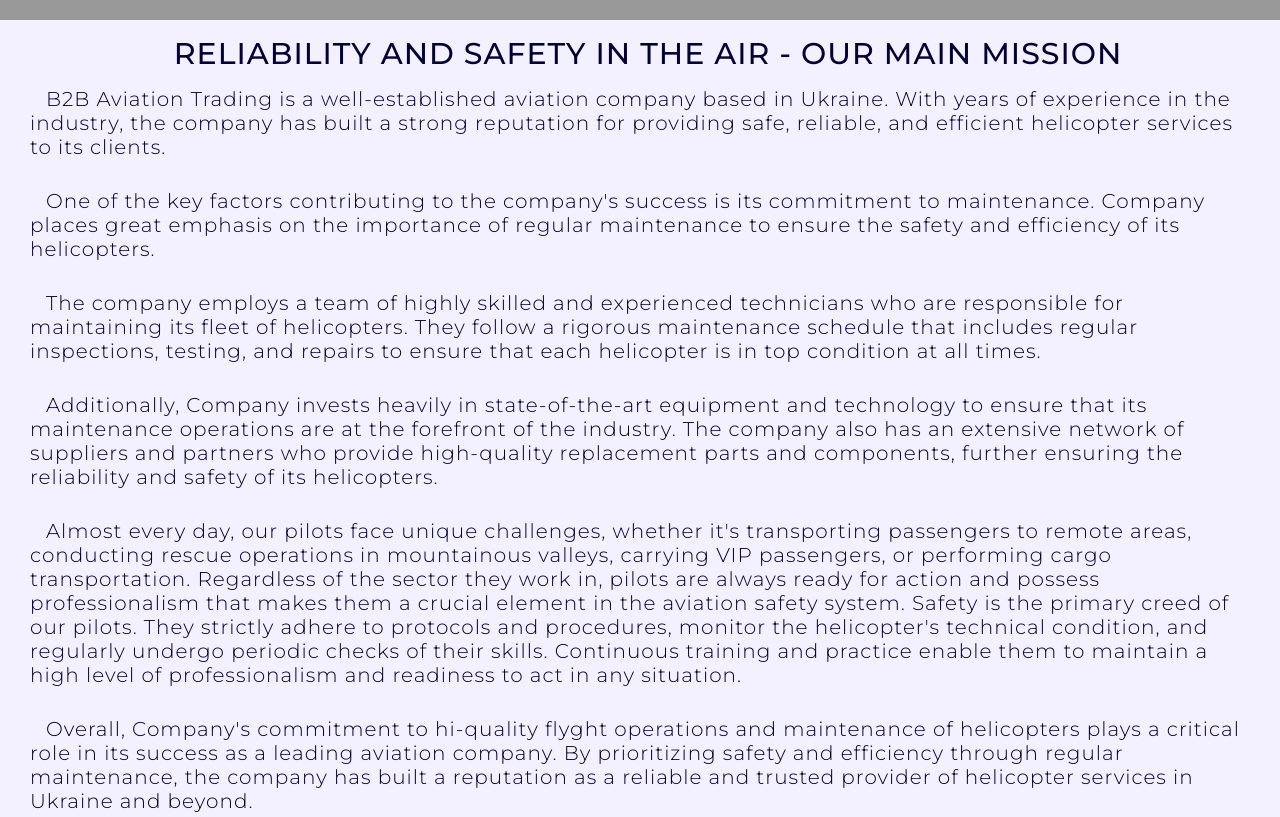
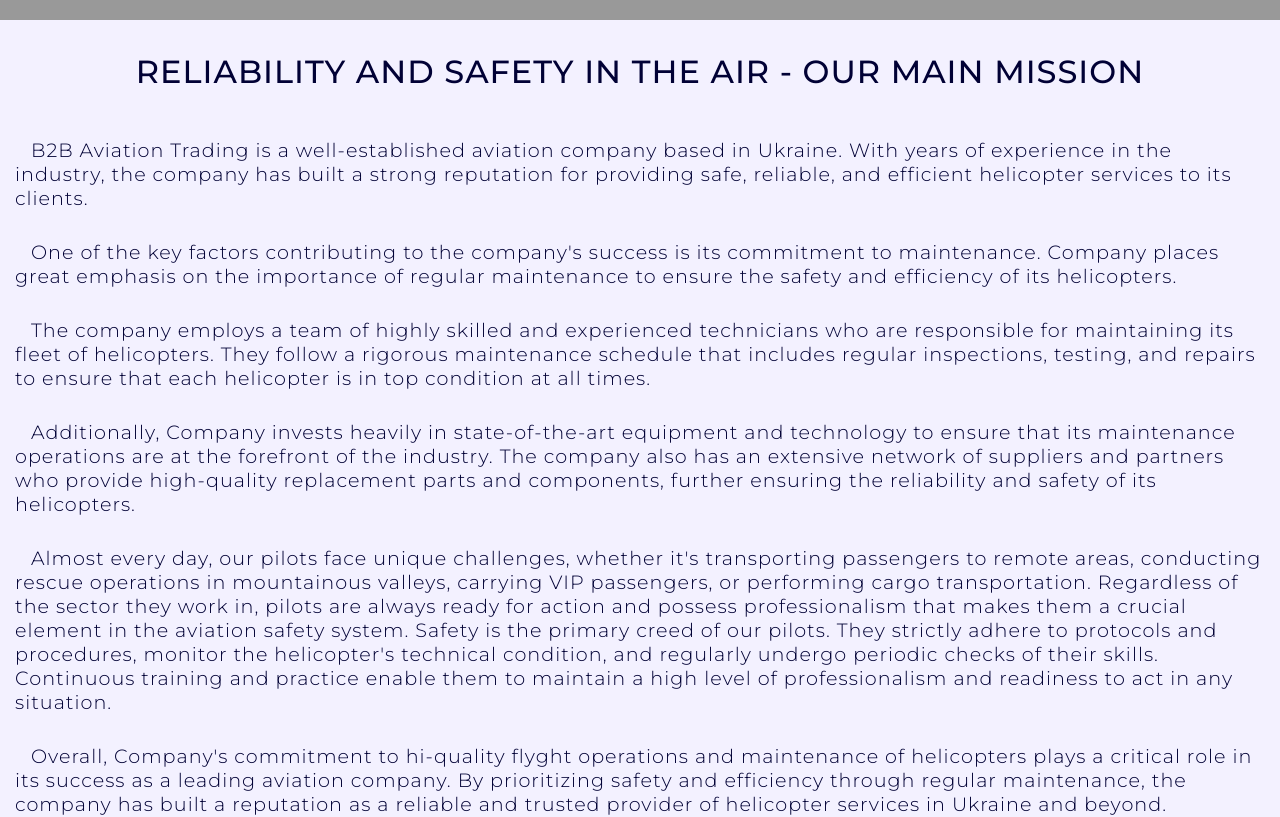
Before and after one commit to Zakatsiura/b2b_site, a React (Create React App) app: page / in a window 1280 px wide. Shown: the part 860-1677 px from the top of the page. Built offline with nearby package versions, Linux system fonts and the light colour scheme; grey boxes are pictures that could not be loaded.

Commit message:
Refactoring main css

```diff
--- a/src/components/Main/Main.module.css
+++ b/src/components/Main/Main.module.css
@@ -4,23 +4,21 @@
     background-color: var(--lightwhite);
     font-family: 'Montserrat', sans-serif;
     font-weight: 300;
+    letter-spacing: 1px;
     color: var(--primaryblack);
 }
 
 .main__title {
-    font-family: 'Montserrat', sans-serif;
+    font-size: 2rem;
+    padding: 2rem;
     font-weight: 500;
-    letter-spacing: 1px;
     text-transform: uppercase;
     text-align: center;
 }
 
 .main__text {
-    font-family: 'Montserrat', sans-serif;
-    font-weight: 300;
-    font-size: 20px;
-    text-indent: 16px;
+    font-size: 1.2rem;
+    text-indent: 1rem;
     text-align: left;
     padding: 15px;
-    letter-spacing: 1px;
 }
--- a/src/components/Main/Main.tsx
+++ b/src/components/Main/Main.tsx
@@ -16,29 +16,15 @@ const Main: React.FC = () => {
     return (
         <>
             <div className={style.main__wrapper}>
-                <div className={style.main__text}>
-                    <h2 className={style.main__title}>
-                        {locales[language].main__title}
-                    </h2>
-                    <p className={style.main__text}>
-                        {locales[language].main__p1}
-                    </p>
-                    <p className={style.main__text}>
-                        {locales[language].main__p2}
-                    </p>
-                    <p className={style.main__text}>
-                        {locales[language].main__p3}
-                    </p>
-                    <p className={style.main__text}>
-                        {locales[language].main__p4}
-                    </p>
-                    <p className={style.main__text}>
-                        {locales[language].main__p}
-                    </p>
-                    <p className={style.main__text}>
-                        {locales[language].main__p5}
-                    </p>
-                </div>
+                <h2 className={style.main__title}>
+                    {locales[language].main__title}
+                </h2>
+                <p className={style.main__text}>{locales[language].main__p1}</p>
+                <p className={style.main__text}>{locales[language].main__p2}</p>
+                <p className={style.main__text}>{locales[language].main__p3}</p>
+                <p className={style.main__text}>{locales[language].main__p4}</p>
+                <p className={style.main__text}>{locales[language].main__p}</p>
+                <p className={style.main__text}>{locales[language].main__p5}</p>
             </div>
         </>
     );
```
